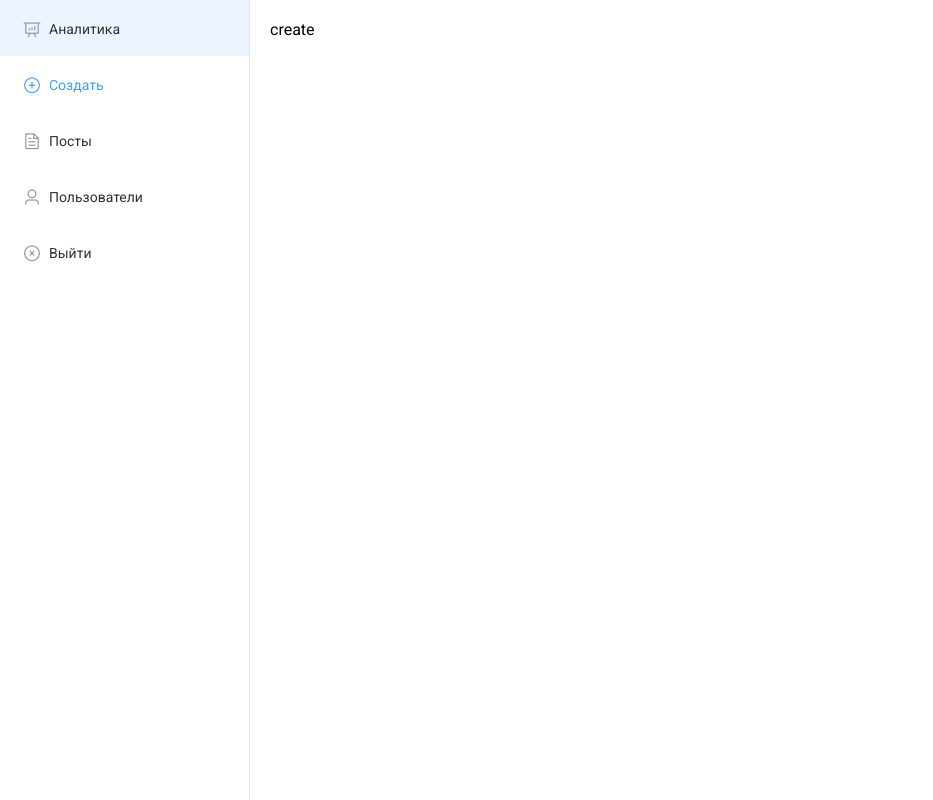
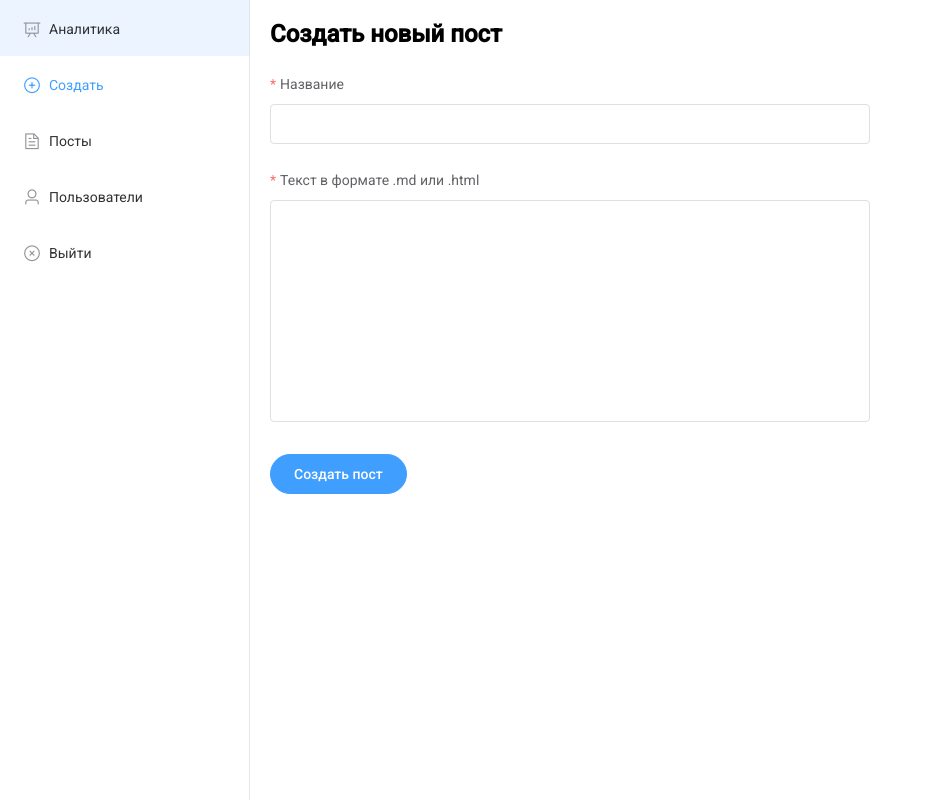
Before and after one commit to OmelyanenkoV/Nuxt-blog, a Nuxt app: page /admin/create in a window 1280 px wide. Shown: the whole page, without its empty margins (0-933 px from the left). Built offline with nearby package versions, Linux system fonts and the light colour scheme; no server answers.

Commit message:
added post creating functionality

```diff
--- a/pages/admin/create.vue
+++ b/pages/admin/create.vue
@@ -1,5 +1,34 @@
 <template>
-  <div class="create">create</div>
+  <div class="create">
+    <el-form
+      ref="form"
+      :model="controls"
+      :rules="rules"
+      @submit.native.prevent="onSubmit"
+    >
+      <h1 class="mb-1">Создать новый пост</h1>
+      <el-form-item label="Название" prop="title" class="mb-1">
+        <el-input v-model.trim="controls.title" />
+      </el-form-item>
+      <el-form-item
+        label="Текст в формате .md или .html"
+        prop="text"
+        class="mb-2"
+      >
+        <el-input
+          v-model.trim="controls.text"
+          type="textarea"
+          resize="none"
+          :rows="10"
+        />
+      </el-form-item>
+      <el-form-item>
+        <el-button type="primary" :loading="loading" round native-type="submit"
+          >Создать пост</el-button
+        >
+      </el-form-item>
+    </el-form>
+  </div>
 </template>
 
 <script>
@@ -8,7 +37,57 @@ export default {
   components: {},
   layout: 'admin',
   middleware: ['admin.auth'],
+  data() {
+    return {
+      loading: false,
+      controls: {
+        title: '',
+        text: '',
+      },
+      rules: {
+        title: [
+          {
+            required: true,
+            message: 'Название поста не может быть пустым',
+            trigger: 'blur',
+          },
+        ],
+        text: [
+          {
+            required: true,
+            message: 'Поле не должено быть пустым',
+            trigger: 'blur',
+          },
+        ],
+      },
+    }
+  },
+  methods: {
+    onSubmit() {
+      this.$refs.form.validate(async (valid) => {
+        if (valid) {
+          this.loading = true
+          const formData = {
+            title: this.controls.title,
+            text: this.controls.text,
+          }
+          try {
+            await this.$store.dispatch('post/CREATE', formData)
+            this.controls.title = this.controls.text = ''
+            this.$message.success('Пост успешно создан')
+            this.loading = false
+          } catch (e) {
+            this.loading = false
+          }
+        }
+      })
+    },
+  },
 }
 </script>
 
-<style lang="scss" scoped></style>
+<style lang="scss" scoped>
+.create {
+  width: 600px;
+}
+</style>
--- a/store/post.js
+++ b/store/post.js
@@ -25,6 +25,13 @@ export const actions = {
   },
   async REMOVE({}, id) {},
   async UPDATE({}, { id, text }) {},
+  async CREATE({}, { title, text }) {
+    return await new Promise((resolve) => {
+      setTimeout(() => {
+        resolve()
+      }, 1000)
+    })
+  },
   async FETCH_ADMIN_BY_ID({}, id) {
     return await new Promise((resolve) => {
       setTimeout(() => {
```
